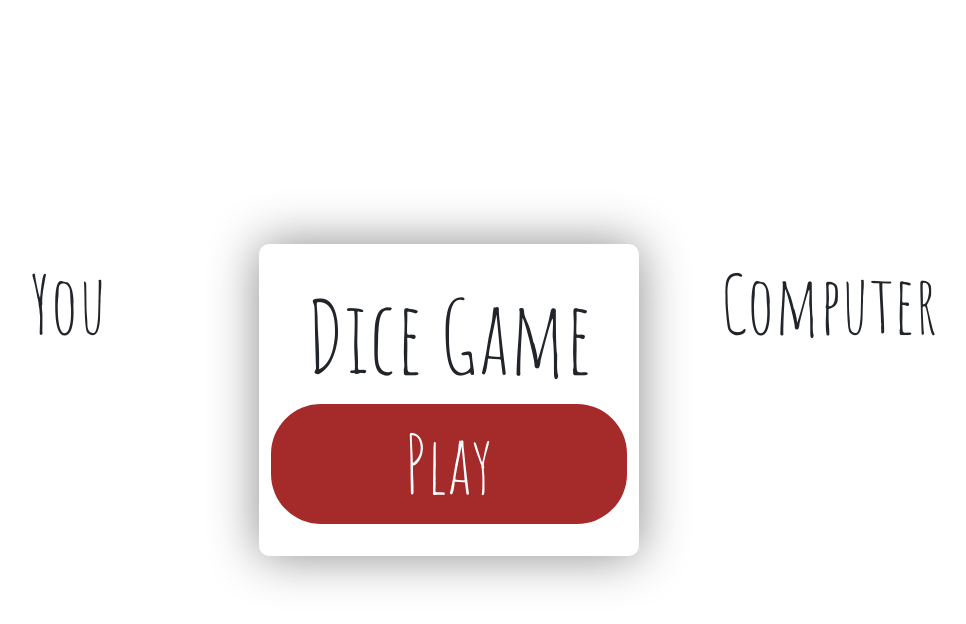
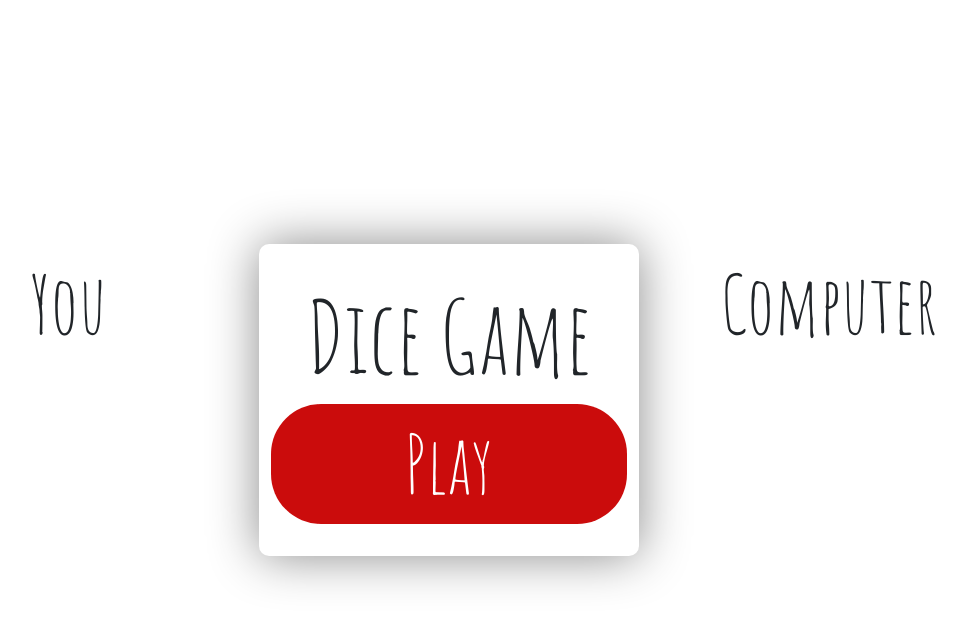
Before and after one commit to axessandro/js-mail-dadi, a plain HTML site: page dice-game/index.html in a window 1280 px wide. In both pictures the pointer is over the element "Play". Shown: the whole page, without its empty margins (191-1157 px from the left). Drawn offline with nearby package versions, Linux system fonts and the light colour scheme.

Commit message:
Hover btn

```diff
--- a/dice-game/css/style.css
+++ b/dice-game/css/style.css
@@ -27,6 +27,10 @@ main{
     color: white;
 }
 
+.ms_btn:hover{
+    background-color: rgb(203, 12, 12);
+}
+
 .mid_col{
     box-shadow: 0 0 50px rgb(138, 138, 138);
     padding: 2rem 0;
```
